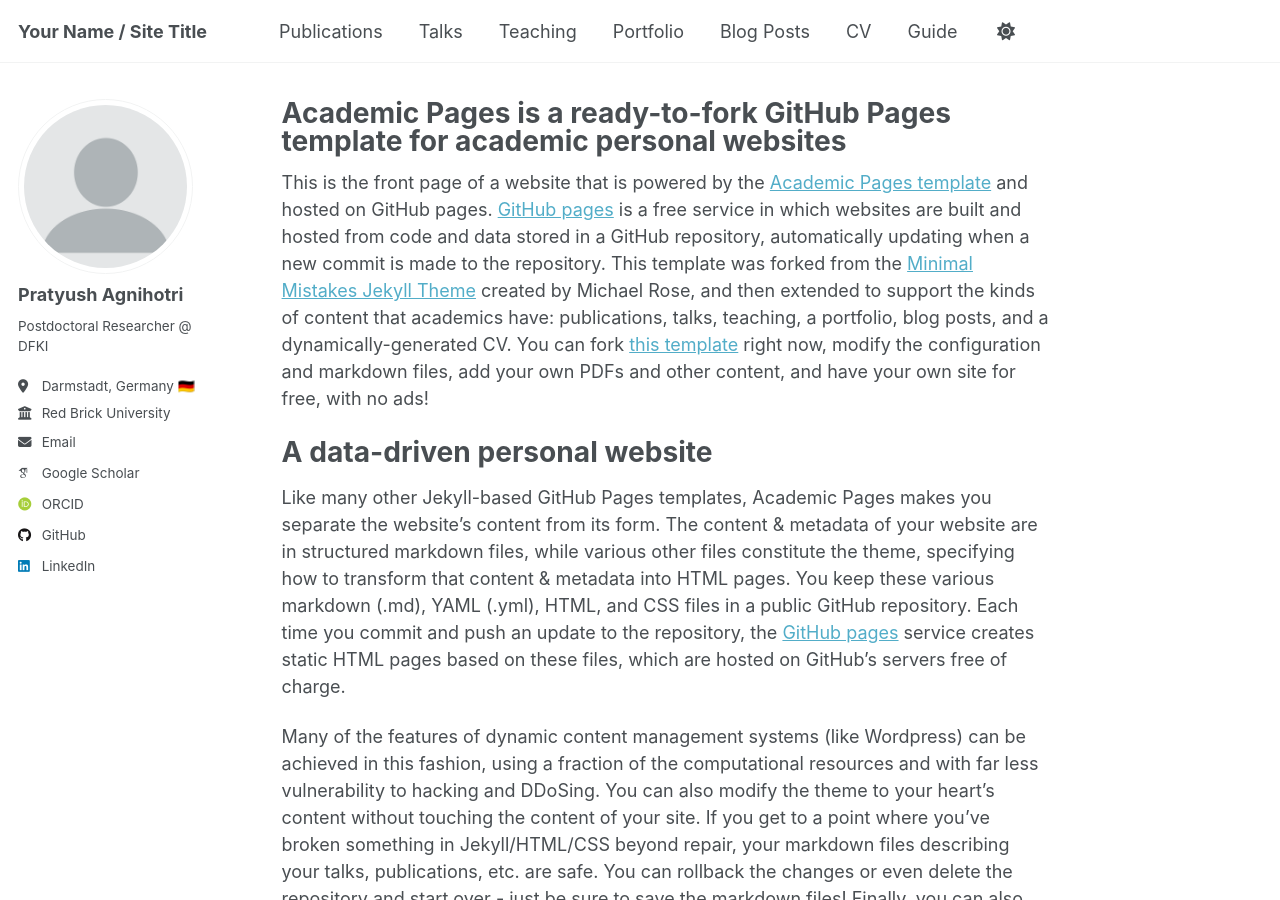
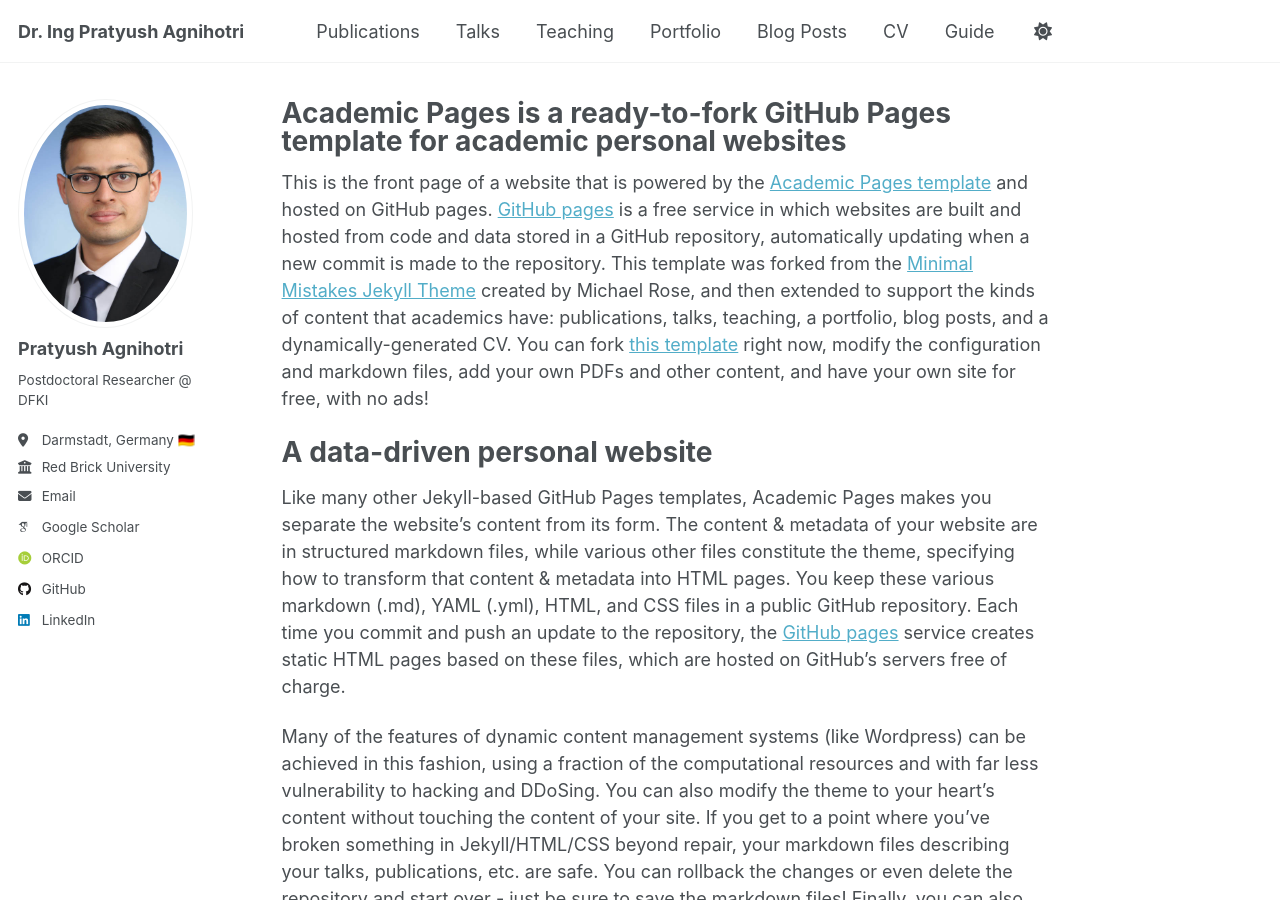
Before and after one commit to pratyushagnihotri/pratyushagnihotri.github.io, a Jekyll site: the page built from _pages/about.md, in a window 1280 px wide and 900 px high. Built offline with Jekyll 4.4.1, drawn with Linux system fonts in a browser that asks for light colours; some web fonts are replaced.

Commit message:
updated home page

```diff
--- a/_config.yml
+++ b/_config.yml
@@ -9,7 +9,7 @@
 # Basic Site Settings
 locale                   : "en-US"
 site_theme               : "default"
-title                    : "Your Name / Site Title"
+title                    : "Dr. Ing Pratyush Agnihotri"
 title_separator          : "-"
 name                     : &name "Your Name"
 description              : &description "personal description"
@@ -22,7 +22,7 @@
 #               Additional customization can be done by editing /_includes/author-profile.html
 author:
   # Biographic information
-  avatar           : "profile.png"
+  avatar           : "Pratyush_Agnihotri.jpg"
   name             : "Pratyush Agnihotri"
   pronouns         : # example: "she/her"
   bio              : "Postdoctoral Researcher @ DFKI"
```
Also changed, not shown: images/Pratyush_Agnihotri.jpg (added).
